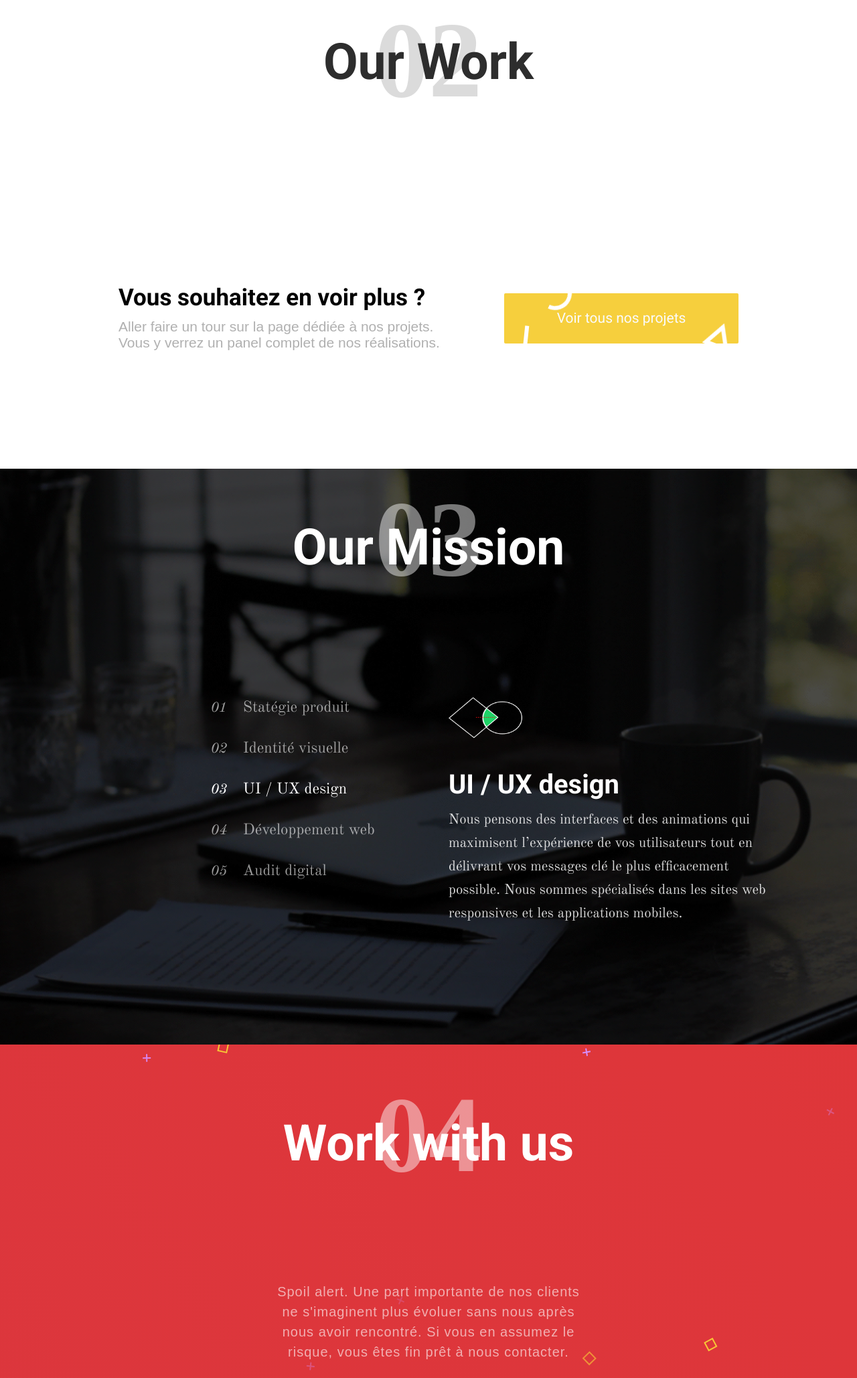
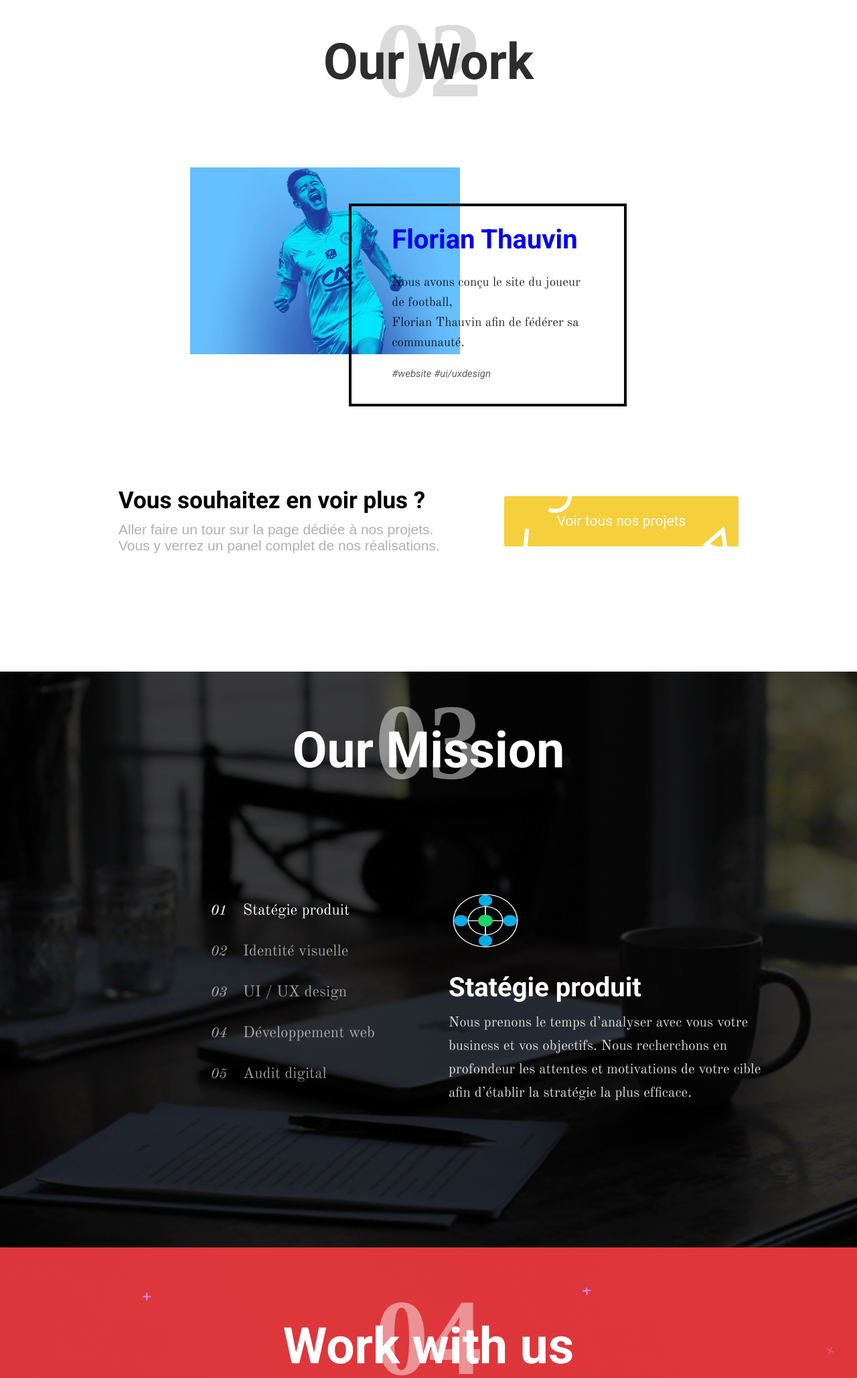
Before and after one commit to GaelCoat/fluz-powo, a PHP site: page / in a window 1280 px wide. Shown: the part 1720-3778 px from the top of the page at 67% size. Run offline with PHP 8.4, Linux system fonts and the light colour scheme; some libraries are stand-ins or nearby versions; some web fonts are replaced.

Commit message:
Ajout et modif de pleins de trucs

```diff
--- a/assets/css/style.css
+++ b/assets/css/style.css
@@ -108,6 +108,19 @@
 }
 
 #container {visibility: hidden;}
+
+.left {
+    float: left;
+}
+.right {
+    float: right;
+}
+.left:after {
+    clear: both;
+}
+.right:after {
+    clear: both;
+}
 /********************* Fin loader *********************/
 
 
@@ -635,14 +648,6 @@
     z-index: -1;
 }
 
-div.img {
-    display: inline-block;
-    vertical-align: middle;
-    width: 50%;
-    height: 100%;
-    text-align: center;
-}
-
 div.img img {height: 100%;}
 
 div.img:nth-child(2) img {
@@ -651,34 +656,31 @@
     position: relative;
     transform: translateY(-50%);
 }
-
 div.info {
-    width: 50%;
-    display: inline-block;
-    font-size: 16px;
-    vertical-align: middle;
-    padding-left: 7%;
-    padding-right: 7%;
-}
-
-div.centrage {
-    display: flex;
-    flex-direction: column;
-    justify-content: center;
-}
-
-div.info h2 {
+    position: relative;
+    top: 50px;
+    right: 280px;
+    width: 36%;
+    border: 4px solid #000;
+    padding: 30px 60px 30px 60px;
+
+    -webkit-transition: all ease 0.25s;
+    -moz-transition: all ease 0.25s;
+    -ms-transition: all ease 0.25s;
+    -o-transition: all ease 0.25s;
+    transition: all ease 0.25s;
+}
+div.info h3 {
     font-size: 40px;
-    color: #fff;
     font-weight: 700;
-    margin-bottom: 50px;
+    margin-bottom: 30px;
     text-align: left;
 }
 
 div.info p {
-    font-size: 22px;
-    color: rgba(255, 255, 255, 0.92);
+    font-size: 20px;
     line-height: 30px;
+    color: rgba(0, 0, 0, 0.84);
     font-family: 'Old Standard TT', serif;
 }
 
@@ -686,12 +688,20 @@
     font-size: 15px;
     font-style: italic;
     font-family: "Roboto", sans-serif;
-    color: rgba(255, 255, 255, 0.65);
     margin-top: 40px;
-}
-
-
+    color: rgba(0, 0, 0, 0.63);
+}
+div.bloc-work1 div.img-bloc {
+    display: inline-block;
+    width: 35%;
+    margin-left: 220px;
+}
+div.bloc-work1 div.img-bloc img {
+    width: 100%;
+    background-color: #67c0ff;
+}
 div.bloc-work4 {
+    clear: both;
     height: 450px;
     position: relative;
     overflow: hidden;
@@ -1106,6 +1116,7 @@
     margin: 0;
     border: 0 solid black;
     position: absolute;
+    bottom: 0;
 }
 
 section#contact div.info-footer {
--- /dev/null
+++ b/assets/js/parallax-scroll.js
@@ -0,0 +1,71 @@
+/*
+ Plugin: jQuery Parallax
+ Version 1.1.3
+ Author: Ian Lunn
+ Twitter: @IanLunn
+ Author URL: http://www.ianlunn.co.uk/
+ Plugin URL: http://www.ianlunn.co.uk/plugins/jquery-parallax/
+
+ Dual licensed under the MIT and GPL licenses:
+ http://www.opensource.org/licenses/mit-license.php
+ http://www.gnu.org/licenses/gpl.html
+ */
+
+(function( $ ){
+    var $window = $(window);
+    var windowHeight = $window.height();
+
+    $window.resize(function () {
+        windowHeight = $window.height();
+    });
+
+    $.fn.parallax = function(speedFactor, outerHeight) {
+        var $this = $(this);
+        var getHeight;
+        var firstTop;
+        var paddingTop = 0;
+
+        //get the starting position of each element to have parallax applied to it
+        $this.each(function(){
+            firstTop = $this.offset().top;
+        });
+
+        if (outerHeight) {
+            getHeight = function(jqo) {
+                return jqo.outerHeight(true);
+            };
+        } else {
+            getHeight = function(jqo) {
+                return jqo.height();
+            };
+        }
+
+        // setup defaults if arguments aren't specified
+        if (arguments.length < 2 || speedFactor === null) speedFactor = 0.1;
+        if (arguments.length < 3 || outerHeight === null) outerHeight = true;
+
+        // function to be called whenever the window is scrolled or resized
+        function update(){
+            var pos = $window.scrollTop();
+
+            $this.each(function(){
+                var $element = $(this);
+                var top = $element.offset().top;
+                var height = getHeight($element);
+
+                // Check if totally above or totally below viewport
+                if (top + height < pos || top > pos + windowHeight) {
+                    return;
+                }
+
+                $this.css({
+                    '-webkit-transform': 'translate3d(0px,'+Math.round((firstTop - pos) * speedFactor) +'px, 0px)',
+                    'transform': 'translate3d(0px,'+Math.round((firstTop - pos) * speedFactor) +'px, 0px)'
+                });
+            });
+        }
+
+        $window.bind('scroll', update).resize(update);
+        update();
+    };
+})(jQuery);
--- a/index.html
+++ b/index.html
@@ -265,6 +265,22 @@
 
         <div class="info-works">
 
+            <div class="bloc-work1">
+                <a href="works/florian-thauvin.html">
+                    <div class="img-bloc left">
+                        <img src="assets/img/thauvin.png" alt="">
+                    </div>
+                </a>
+                <a href="works/florian-thauvin.html">
+                    <div class="info right elements">
+                        <h3>Florian Thauvin</h3>
+                        <p>Nous avons conçu le site du joueur de football,<br/>Florian Thauvin afin de fédérer sa
+                            communauté.</p>
+                        <p class="tag">#website #ui/uxdesign</p>
+                    </div>
+                </a>
+
+            </div>
 
 
             <!--_____ Bloc work 4 _____-->
@@ -457,6 +473,9 @@
     var scene = document.getElementById('scene');
     var parallax = new Parallax(scene);
 </script>
+<script src="assets/js/parallax-scroll.js"></script>
+<script>$('.elements').parallax(0.1);</script>
+
 <script src="assets/js/particle.js"></script>
 <script src="assets/js/jquery.appear.js"></script>
 <script src="assets/js/scroll-transition.js"></script>
@@ -498,7 +517,7 @@
         var parts = value.match(/([0-9\.]+)(vh)/);
         var q = Number(parts[1]);
         var side = window[['innerHeight', 'innerWidth'][['vh', 'vw'].indexOf(parts[2])]];
-        return side * (q/100);
+        return side * (q / 100);
     }
 
     var currentHeight = viewportToPixels('100vh');
```
